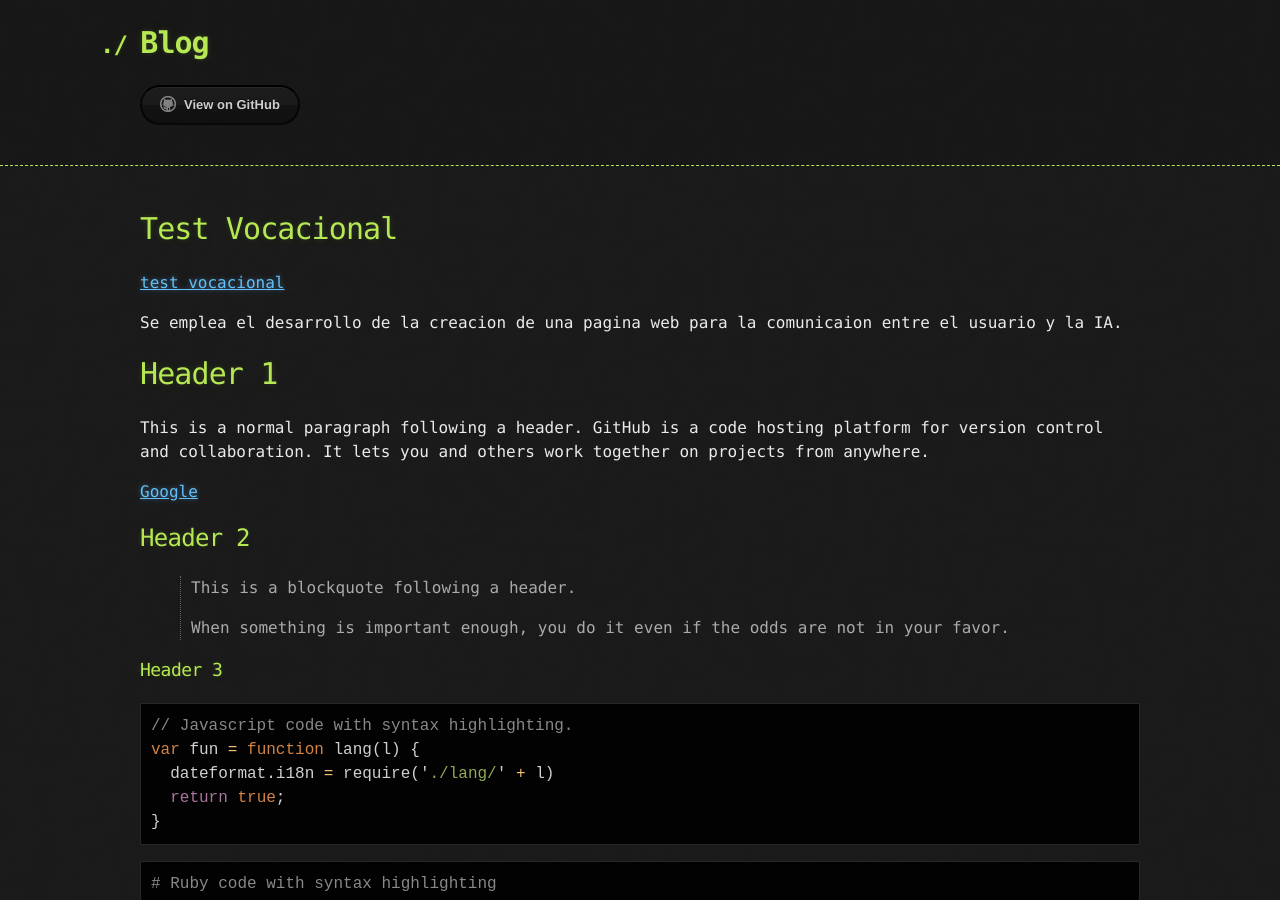
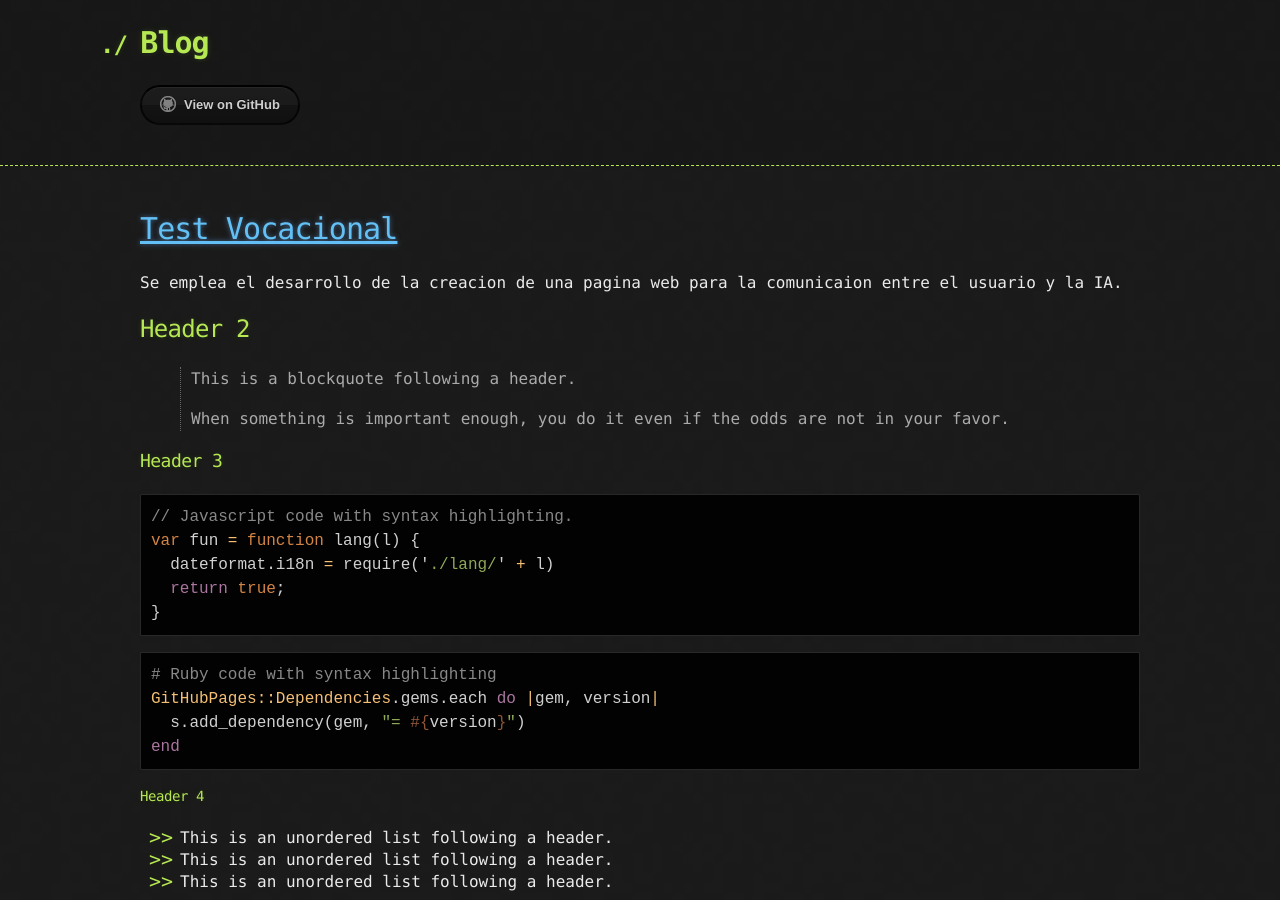
Before and after one commit to NinjaDiaz007/Blog, a Jekyll site: the page built from index.md, in a window 1280 px wide and 900 px high. Built offline with Jekyll 4.4.1, drawn with Linux system fonts in a browser that asks for light colours; the repository's description, which GitHub fills in, is left out; our own code applies the rules of GitHub Pages for plain Markdown files.

Commit message:
Add files via upload

```diff
--- a/index.md
+++ b/index.md
@@ -1,16 +1,11 @@
 ---
 layout: default
 ---
-# Test Vocacional
-[test vocacional](./test-vocacional.html)
+# [Test Vocacional](./test-vocacional.html)
 
 Se emplea el desarrollo de la creacion de una pagina web para la comunicaion entre el usuario y la IA.
 
-# Header 1
 
-This is a normal paragraph following a header. GitHub is a code hosting platform for version control and collaboration. It lets you and others work together on projects from anywhere.
-
-[Google](www.google.com)
 
 ## Header 2
 
```
